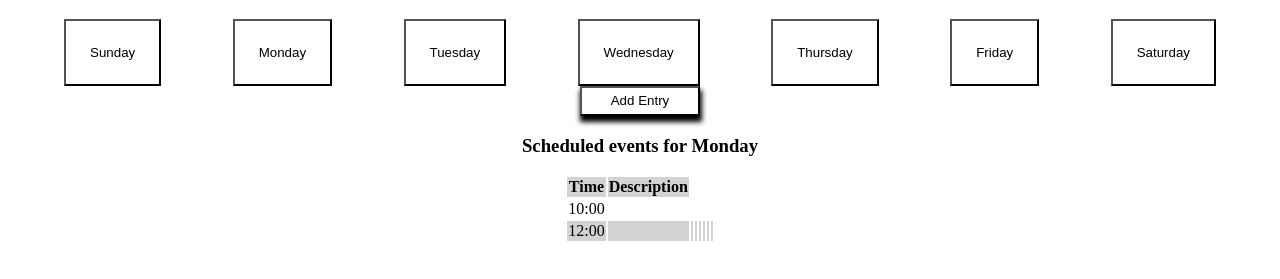
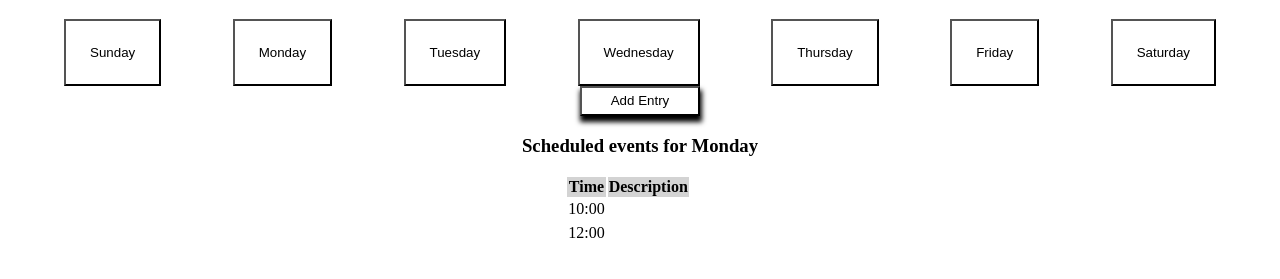
Before and after one commit to Paolo-DM/week-planner, a website: page index.html in a window 1280 px wide. Shown: the part 69-348 px from the top of the page. Drawn offline with Linux system fonts and the light colour scheme.

Commit message:
table in progress

```diff
--- a/index.html
+++ b/index.html
@@ -44,14 +44,24 @@
           <td></td>
         </tr>
         <tr>
+        </tr>
+        <tr>
           <td>12:00</td>
-          <td></td>
-          <td></td>
-          <td></td>
-          <td></td>
-          <td></td>
-          <td></td>
-          <td></td>
+        </tr>
+        <tr>
+
+        </tr>
+        <tr>
+
+        </tr>
+        <tr>
+
+        </tr>
+        <tr>
+
+        </tr>
+        <tr>
+
         </tr>
       </table>
     </div>
```
